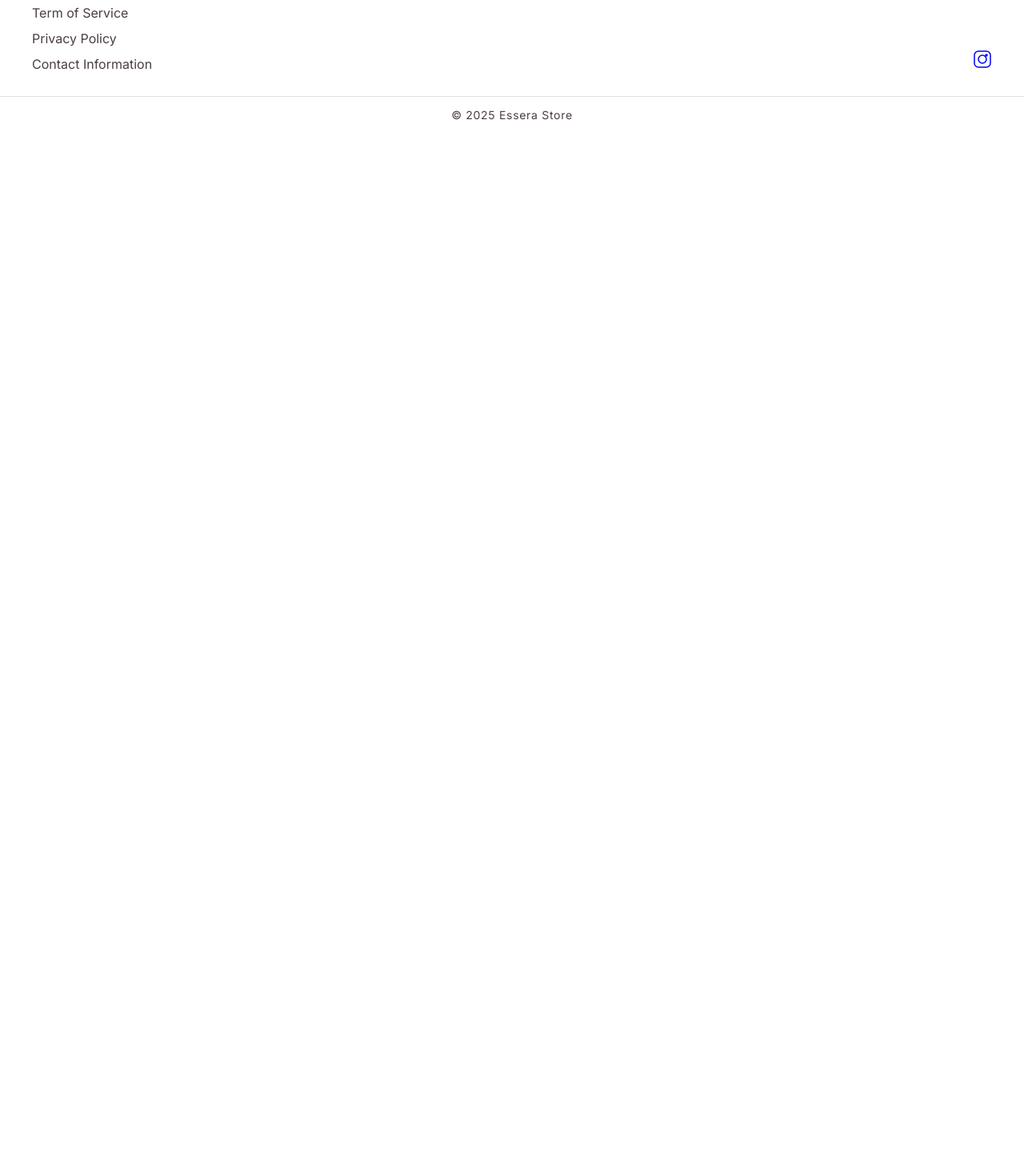
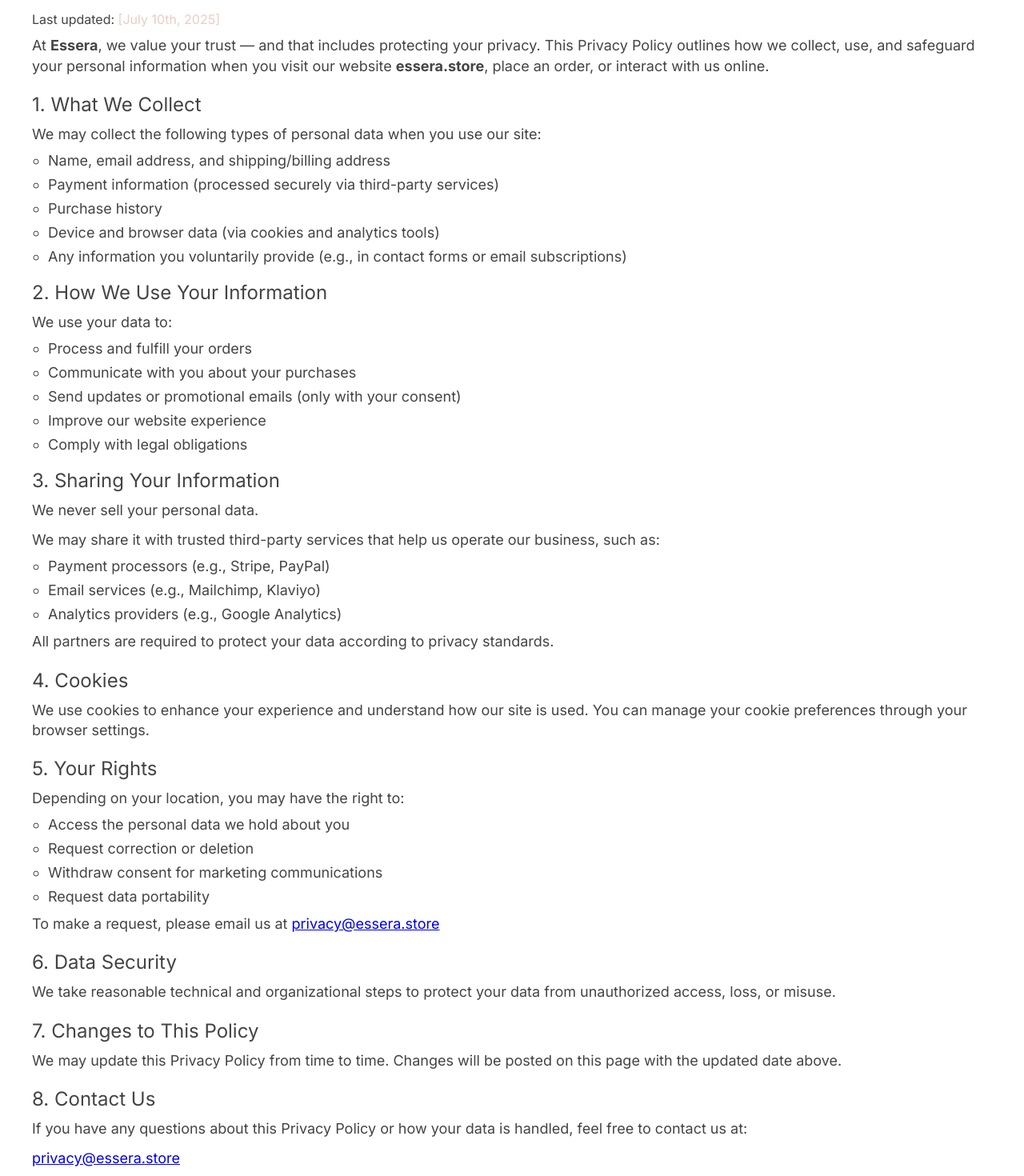
Before and after one commit to tatiana-anosova/essera, a Next.js app: page /policy in a window 1280 px wide. Shown: the part 160-1630 px from the top of the page at 80% size. Before the commit the page ends 800 px from the top, so only its background shows below. Built offline with nearby package versions, Linux system fonts and the light colour scheme.

Commit message:
Change system colors, add policy privacy page

```diff
--- a/src/app/globals.css
+++ b/src/app/globals.css
@@ -7,12 +7,13 @@
 	--font-cormorant: '';
 	--white: #ffffff;
 	--black: #000000;
-	--soft-nude: #F9F5F2;
-	--warm-blush: #EFD9D2;
-	--dusty-rose: #D4A5A5;
-	--deep-taupe: #4B3F3F;
+	--silk-white: #FEF9F6;
+	--soft-charcoal: #444444;
+	--dusty-blush: #EACDC2;
+	--misty-beige: #DDD3CA;
+	--muted-rose: #D8AFA3;
+	--pearl-gray: #EAE6E1;
 	--warm-gray: #857C78;
-	--sand-beige: #E8D9C4;
 
 	--header-height: 64px;
 }
@@ -21,7 +22,7 @@ html,
 body {
 	/*font-family: var(--font-manrope), sans-serif;*/
 	font-family: var(--font-inter), sans-serif;
-	color: var(--deep-taupe);
+	color: var(--soft-charcoal);
 }
 
 body {
@@ -41,5 +42,7 @@ h2 {
 }
 
 p {
+	margin-top: 12px;
 	font-size: 18px;
+	line-height: 1.4;
 }
--- a/src/app/policy/page.module.css
+++ b/src/app/policy/page.module.css
@@ -0,0 +1,24 @@
+.main {
+	max-width: 1200px;
+	margin: 0 auto 64px auto;
+}
+
+.updated span {
+	color: var(--dusty-blush);
+}
+
+.subtitle {
+	margin-top: 24px;
+	font-size: 24px;
+}
+
+.main ul {
+	/*margin-top: 12px;*/
+	list-style-type: circle;
+	font-size: 18px;
+}
+
+.main li {
+	margin-top: 12px;
+	margin-left: 20px;
+}
--- a/src/app/policy/page.tsx
+++ b/src/app/policy/page.tsx
@@ -5,7 +5,74 @@ export default function Terms() {
 	return (
 		<div className={clsx('page', styles.page)}>
 			<main className={styles.main}>
-
+				<h1>Privacy Policy</h1>
+				<div className={clsx(styles.updated)}>
+					Last updated: <span>[July 10th, 2025]</span>
+				</div>
+				<p>
+					At <strong>Essera</strong>, we value your trust — and that includes protecting your privacy. This
+					Privacy Policy outlines how we collect, use, and safeguard your personal information when you visit
+					our website <strong>essera.store</strong>,
+					place an order, or interact with us online.
+				</p>
+				<div className={clsx(styles.subtitle)}>1. What We Collect</div>
+				<p>
+					We may collect the following types of personal data when you use our site:
+				</p>
+				<ul>
+					<li>Name, email address, and shipping/billing address</li>
+					<li>Payment information (processed securely via third-party services)</li>
+					<li>Purchase history</li>
+					<li>Device and browser data (via cookies and analytics tools)</li>
+					<li>Any information you voluntarily provide (e.g., in contact forms or email subscriptions)</li>
+				</ul>
+				<div className={clsx(styles.subtitle)}>2. How We Use Your Information</div>
+				<p>
+					We use your data to:
+				</p>
+				<ul>
+					<li>Process and fulfill your orders</li>
+					<li>Communicate with you about your purchases</li>
+					<li>Send updates or promotional emails (only with your consent)</li>
+					<li>Improve our website experience</li>
+					<li>Comply with legal obligations</li>
+				</ul>
+				<div className={clsx(styles.subtitle)}>3. Sharing Your Information</div>
+				<p>We never sell your personal data.</p>
+				<p>We may share it with trusted third-party services that help us operate our business, such as:</p>
+				<ul>
+					<li>Payment processors (e.g., Stripe, PayPal)</li>
+					<li>Email services (e.g., Mailchimp, Klaviyo)</li>
+					<li>Analytics providers (e.g., Google Analytics)</li>
+				</ul>
+				<p>All partners are required to protect your data according to privacy standards.</p>
+				<div className={clsx(styles.subtitle)}>4. Cookies</div>
+				<p>We use cookies to enhance your experience and understand how our site is used. You can manage your
+					cookie preferences through your browser settings.</p>
+				<div className={clsx(styles.subtitle)}>5. Your Rights</div>
+				<p>Depending on your location, you may have the right to:</p>
+				<ul>
+					<li>Access the personal data we hold about you</li>
+					<li>Request correction or deletion</li>
+					<li>Withdraw consent for marketing communications</li>
+					<li>Request data portability</li>
+				</ul>
+				<p>
+					To make a request, please email us at&nbsp;
+					<a href="mailto:privacy@essera.store">privacy@essera.store</a>
+				</p>
+				<div className={clsx(styles.subtitle)}>6. Data Security</div>
+				<p>We take reasonable technical and organizational steps to protect your data from unauthorized access,
+					loss, or misuse.</p>
+				<div className={clsx(styles.subtitle)}>7. Changes to This Policy</div>
+				<p>We may update this Privacy Policy from time to time. Changes will be posted on this page with the
+					updated date above.</p>
+				<div className={clsx(styles.subtitle)}>8. Contact Us</div>
+				<p>If you have any questions about this Privacy Policy or how your data is handled, feel free to contact
+					us at:</p>
+				<p><a href="mailto:privacy@essera.store">privacy@essera.store</a></p>
+				<p>Essera</p>
+				<p>Austin, TX</p>
 			</main>
 		</div>
 	);
--- a/src/app/terms/page.module.css
+++ b/src/app/terms/page.module.css
@@ -1,6 +1,6 @@
 .main {
 	max-width: 1200px;
-	margin: 0 auto;
+	margin: 0 auto 64px auto;
 }
 
 .title {
@@ -8,6 +8,3 @@
 	font-size: 20px;
 	color: var(--warm-gray);
 }
-.main p {
-	margin-top: 12px;
-}
--- a/src/components/Footer/Footer.module.css
+++ b/src/components/Footer/Footer.module.css
@@ -1,5 +1,7 @@
 .footer {
 	width: 100%;
+	background-color: var(--soft-charcoal);
+	color: var(--pearl-gray);
 }
 
 .top {
@@ -36,7 +38,7 @@
 	padding: 16px 0;
 	font-size: 14px;
 	letter-spacing: 0.05em;
-	border-top: 1px solid #e0e0e0;
+	border-top: 1px solid var(--pearl-gray);
 }
 
 .list a {
@@ -44,12 +46,14 @@
 	text-decoration: none;
 }
 
-.list a:visited {
+.list a:visited,
+.iconsCol a:visited {
 	color: inherit;
 }
 
-.list a:hover {
-	color: var(--dusty-rose);
+.list a:hover,
+.iconsCol a:hover {
+	color: var(--muted-rose);
 	transition: color 0.2s ease;
 }
 
@@ -58,12 +62,12 @@
 }
 
 /*.list a:focus {*/
-/*	outline: 2px solid var(--dusty-rose);*/
+/*	outline: 2px solid var(--dusty-blush);*/
 /*	outline-offset: 2px;*/
 /*}*/
 
 .icon {
 	width: 24px;
 	height: 24px;
-	color: var(--deep-taupe);
+	color: var(--soft-charcoal);
 }
--- a/src/components/Header/Header.module.css
+++ b/src/components/Header/Header.module.css
@@ -15,7 +15,7 @@
 header.transparent {
 	background: transparent;
 	transition: background-color 0.3s ease;
-	color: var(--soft-nude);
+	color: var(--silk-white);
 }
 
 .header.scrolled {
--- a/src/components/Hero/Hero.module.css
+++ b/src/components/Hero/Hero.module.css
@@ -20,7 +20,7 @@
 	flex-direction: column;
 	align-items: center;
 	justify-content: center;
-	color: var(--soft-nude);
+	color: var(--silk-white);
 	z-index: 1;
 	padding-top: 32px;
 }
--- a/src/components/LookBook/LookBook.module.css
+++ b/src/components/LookBook/LookBook.module.css
@@ -1,5 +1,5 @@
 .lookbook {
-	background: var(--soft-nude);
+	background: var(--silk-white);
 }
 .wrapper {
 	max-width: 1200px;
--- a/src/components/Philosophy/Philosophy.module.css
+++ b/src/components/Philosophy/Philosophy.module.css
@@ -1,6 +1,6 @@
 .philosophy {
 	width: 100%;
-	/*background: var(--soft-nude);*/
+	/*background: var(--silk-white);*/
 	padding: 64px 0;
 }
 .wrapper {
@@ -25,7 +25,7 @@
 	left: 0;
 	width: 4px;
 	height: 100%;
-	background-color: var(--dusty-rose);
+	background-color: var(--dusty-blush);
 }
 .text p {
 	margin-bottom: 8px;
```
